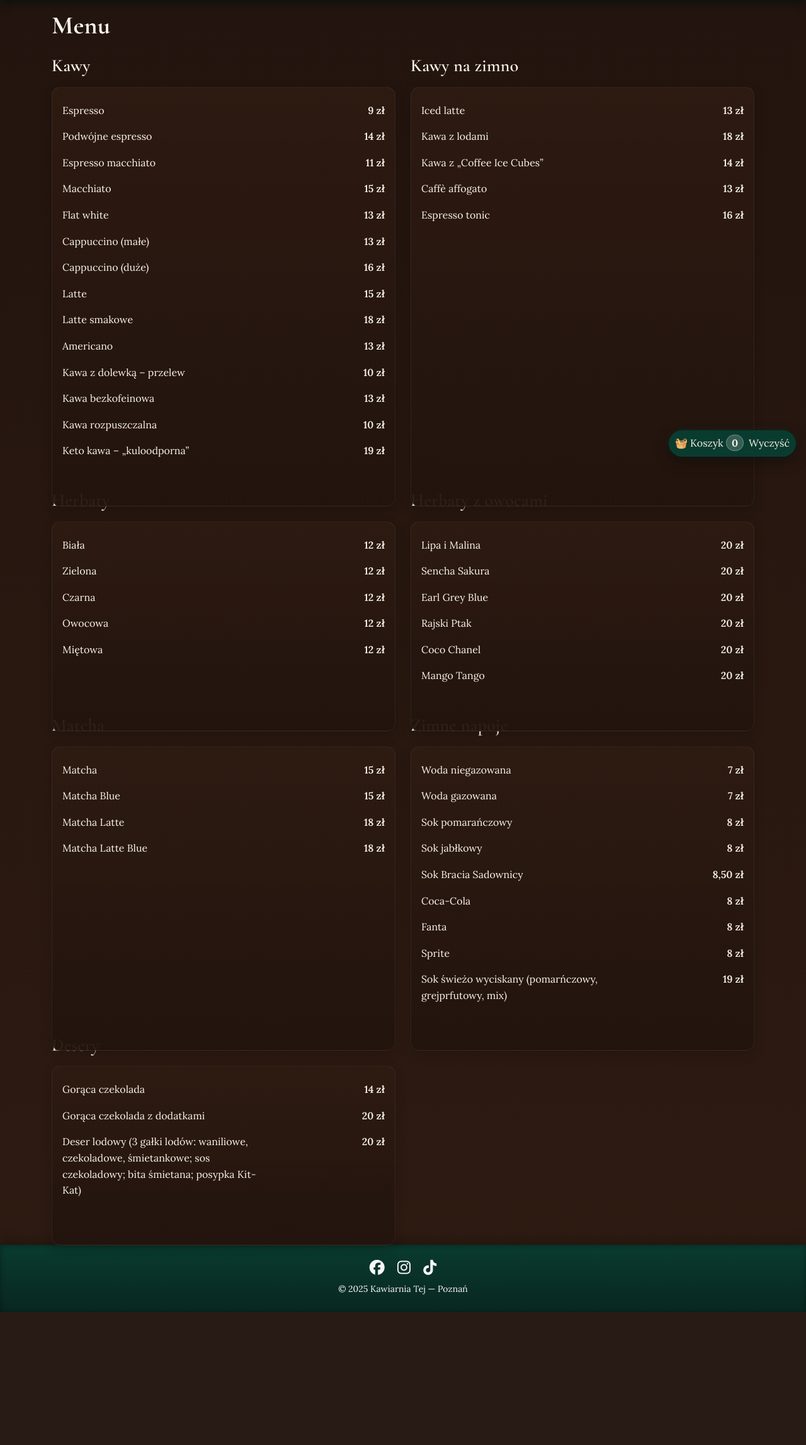
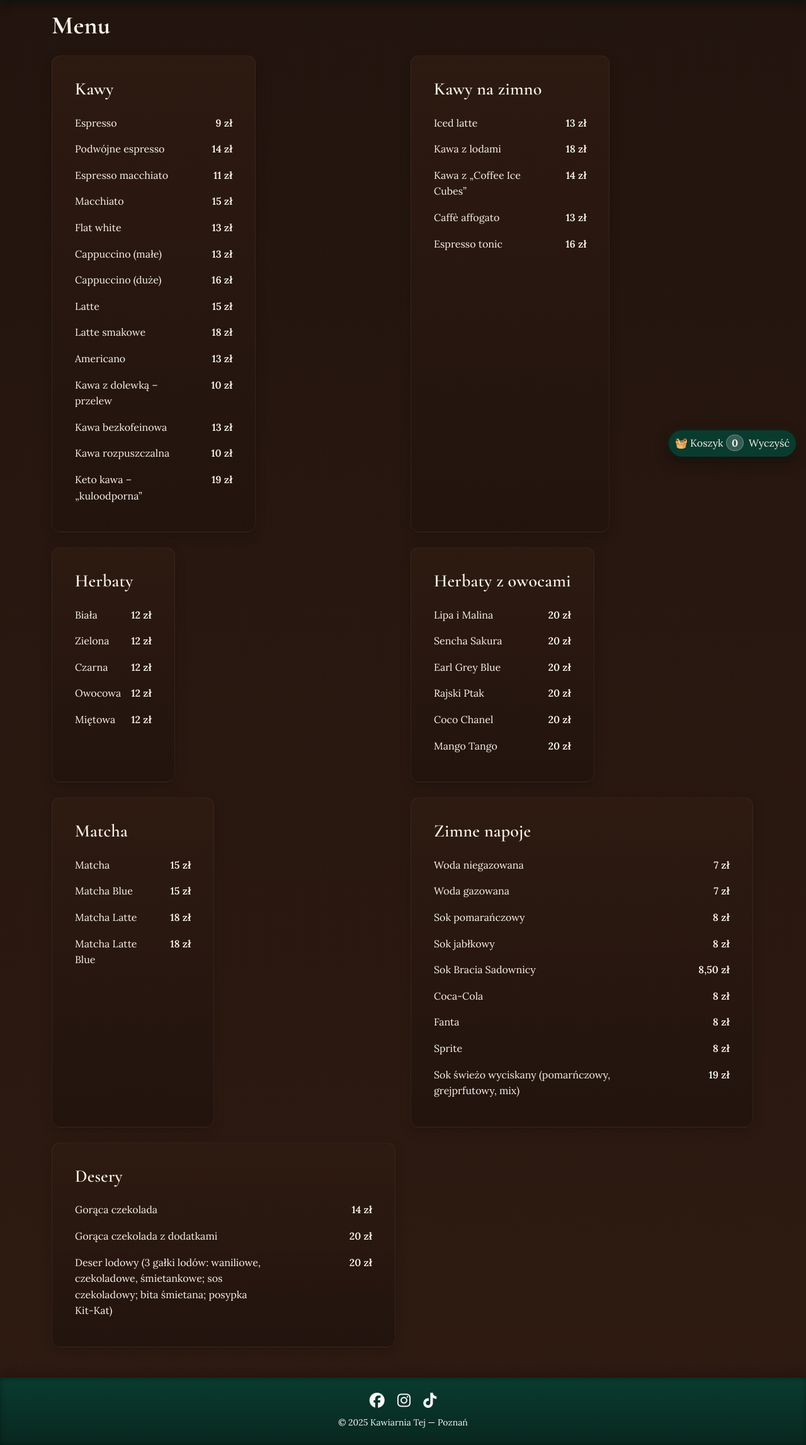
Before and after one commit to NuClear1331/kawiarniatej, a Flask app: page /menu in a window 1280 px wide. Shown: the part 59-2353 px from the top of the page at 63% size. Before the commit the page ends 2142 px from the top, so only its background shows below. Run offline with Flask 3, Linux system fonts and the light colour scheme.

Commit message:
menuudpate

```diff
--- a/static/css/styles.css
+++ b/static/css/styles.css
@@ -449,3 +449,26 @@
 }
 .menu-line-name{ max-width: 65%; }
 @media (max-width: 576px){ .menu-line-name{ max-width: 60%; } }
+/* Make each grid cell stretch so all cards line up cleanly */
+.row.g-4 > [class*="col-"] { display: flex; }
+.row.g-4 > [class*="col-"] > section { display: flex; width: 100%; }
+
+/* Title inside the card gets gentle separation */
+.menu-card-header h3{
+  line-height: 1.2;
+}
+
+/* Dotted leaders + responsive widths (keep or add if missing) */
+.menu-line-dots{
+  position: relative;
+  height: 1em;
+  overflow: hidden;
+}
+.menu-line-dots span{
+  display: block;
+  height: 1px;
+  border-bottom: 1px dotted rgba(255,255,255,.25);
+  transform: translateY(-0.2em);
+}
+.menu-line-name{ max-width: 65%; }
+@media (max-width: 576px){ .menu-line-name{ max-width: 60%; } }
--- a/templates/menu.html
+++ b/templates/menu.html
@@ -11,10 +11,13 @@
 {% else %}
   <div class="row g-4">
     {% for sec in sections %}
-      <div class="col-12 col-lg-6">
-        <section class="h-100">
-          <h3 class="mb-3">{{ sec["title"] }}</h3>
-          <div class="card section-elevated p-2 p-md-3 h-100">
+      <div class="col-12 col-lg-6 d-flex">
+        <section class="w-100">
+          <div class="card section-elevated h-100">
+            <div class="card-header menu-card-header bg-transparent border-0 pt-3 pb-0">
+              <h3 class="mb-2">{{ sec["title"] }}</h3>
+            </div>
+            <div class="card-body pt-2">
               <ul class="list-unstyled mb-0">
                 {% for it in sec["items"] %}
                   <li class="menu-line d-flex align-items-baseline justify-content-between py-2 py-md-2">
@@ -30,6 +33,7 @@
                 {% endfor %}
               </ul>
             </div>
+          </div>
         </section>
       </div>
     {% endfor %}
```
Lines whose indentation alone changed are shown as unchanged.
